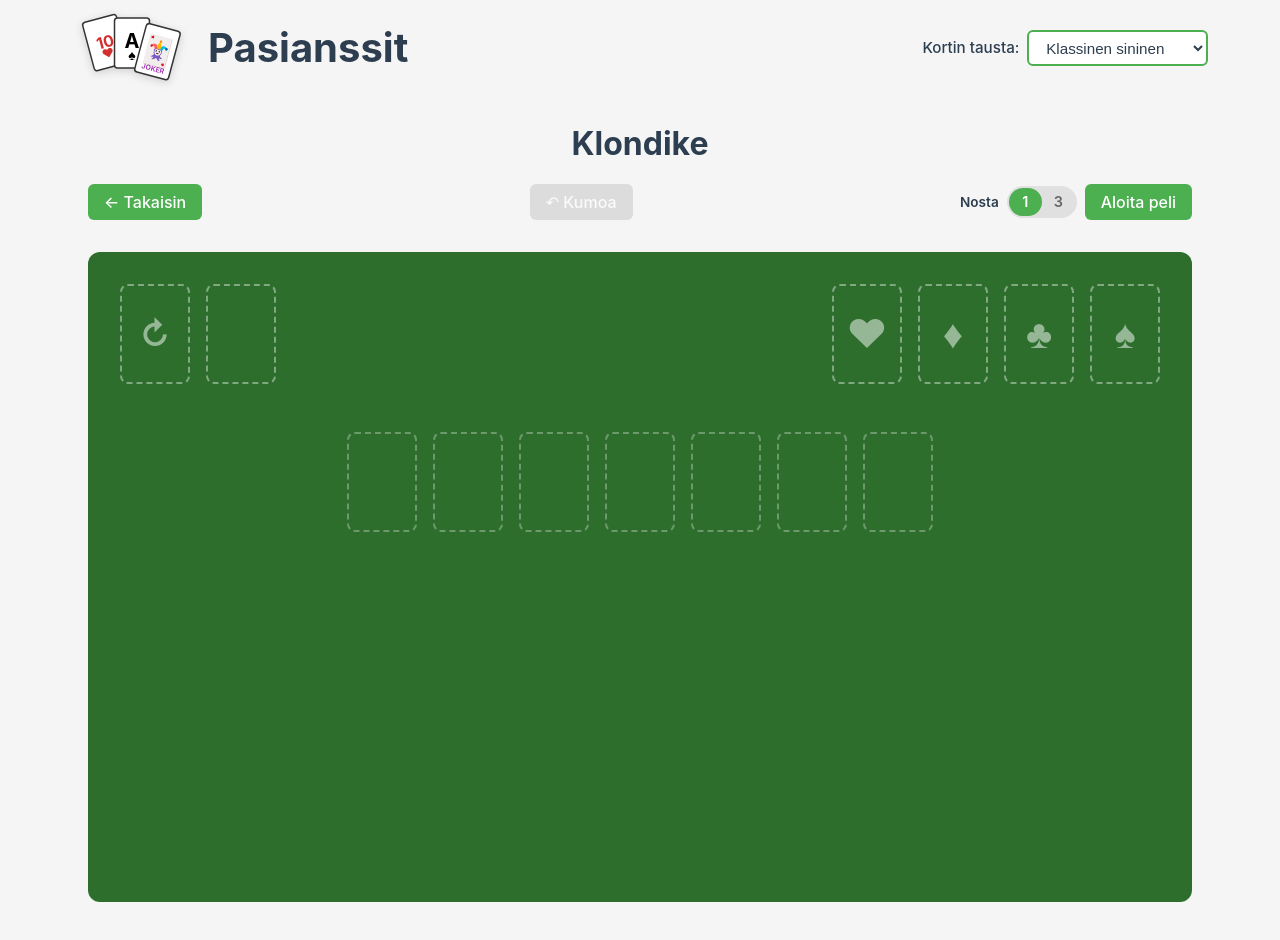
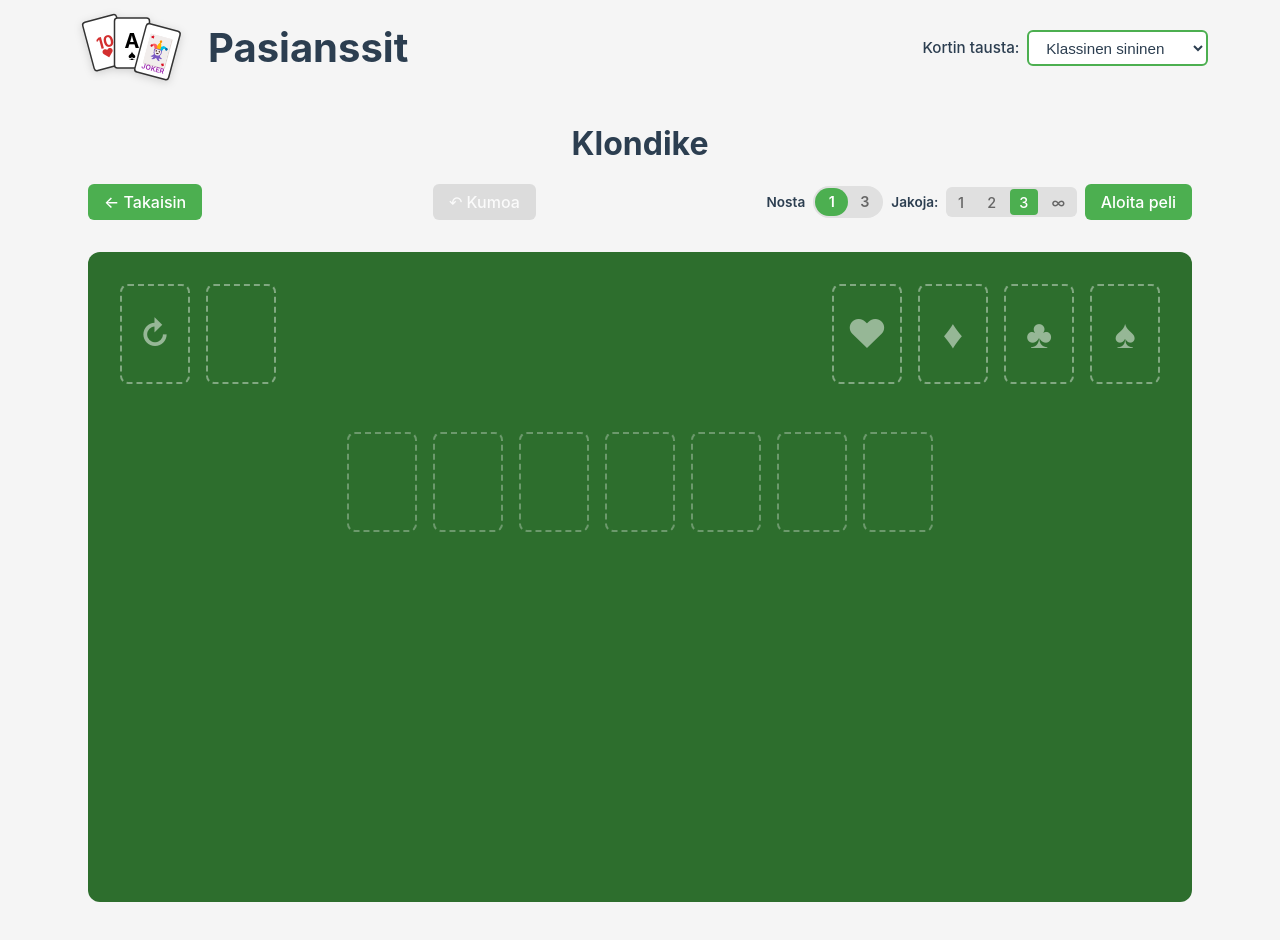
Before and after one commit to kirsirinnesalo/svelte-solitaire, a Svelte app: page / in a window 1280 px wide. Both pictures are taken after a click on the button 332 px from the left and 303 px from the top of the page. Shown: the top 940 px of the page. Built offline with nearby package versions, Linux system fonts and the light colour scheme.

Commit message:
Klondike: lisätty jakojen määrän asetukset (1, 2, 3, ∞), automaattinen oletusarvo ja punainen ruksi kun jakot loppuvat

```diff
--- a/src/games/klondike/Klondike.svelte
+++ b/src/games/klondike/Klondike.svelte
@@ -21,12 +21,24 @@
   let firstGameStarted = false; // Track if first game has been started
   let drawCount: 1 | 3 = 1; // Number of cards to draw from stock (setting)
   let activeDrawCount: 1 | 3 = 1; // Active draw count for current game
-  let recycleCount = 0; // Track stock recycling (only for drawCount = 1)
+  let recycleCount = 0; // Track stock recycling
+  let maxRecycles: 1 | 2 | 3 | 'unlimited' = 3; // Setting for next game
+  let activeMaxRecycles: 1 | 2 | 3 | 'unlimited' = 3; // Locked for current game
   let history: { state: KlondikeState; moves: number }[] = [];
   let draggedCard: { type: 'tableau' | 'waste' | 'foundation', index: number, cardIndex?: number } | null = null;
 
+  // Automatically update maxRecycles when drawCount changes
+  $: {
+    if (drawCount === 1) {
+      maxRecycles = 3;
+    } else if (drawCount === 3) {
+      maxRecycles = 'unlimited';
+    }
+  }
+
   function initGame() {
     activeDrawCount = drawCount; // Lock in the draw count for this game
+    activeMaxRecycles = maxRecycles; // Lock in the setting
     recycleCount = 0;
     gameStarted = true;
     firstGameStarted = true;
@@ -79,8 +91,8 @@
   function drawFromStock() {
     saveState();
     if (state.stock.length === 0) {
-      // Check recycle limit for 1-card draw mode
-      if (activeDrawCount === 1 && recycleCount >= 2) return; // Max 2 recycles (3 rounds total)
+      // Check recycle limit
+      if (activeMaxRecycles !== 'unlimited' && recycleCount >= activeMaxRecycles - 1) return; // Max recycles reached
       if (state.waste.length === 0) return; // Nothing to recycle
 
       // Reset stock from waste
@@ -228,6 +240,39 @@
           </div>
         </div>
       </div>
+      <div class="recycle-toggle-container">
+        <span class="toggle-label">Jakoja:</span>
+        <div class="recycle-toggle">
+          <button
+            class="recycle-option"
+            class:active={maxRecycles === 1}
+            on:click={() => maxRecycles = 1}
+          >
+            1
+          </button>
+          <button
+            class="recycle-option"
+            class:active={maxRecycles === 2}
+            on:click={() => maxRecycles = 2}
+          >
+            2
+          </button>
+          <button
+            class="recycle-option"
+            class:active={maxRecycles === 3}
+            on:click={() => maxRecycles = 3}
+          >
+            3
+          </button>
+          <button
+            class="recycle-option"
+            class:active={maxRecycles === 'unlimited'}
+            on:click={() => maxRecycles = 'unlimited'}
+          >
+            ∞
+          </button>
+        </div>
+      </div>
       <button
         on:click={initGame}
         class="new-game-btn"
@@ -242,15 +287,17 @@
     <div class="top-row">
       <div class="stock-waste-wrapper">
         <div class="stock-area">
-          {#if firstGameStarted && activeDrawCount === 1}
-            <div class="stock-counter">Jako: {recycleCount + 1}/3</div>
+          {#if firstGameStarted && activeMaxRecycles !== 'unlimited'}
+            <div class="stock-counter">Jako: {recycleCount + 1}/{activeMaxRecycles}</div>
           {/if}
           <button
             class="stock-pile pile"
             on:click={drawFromStock}
             disabled={state.stock.length === 0 && state.waste.length === 0 || isWon || isLost}
           >
-            {#if activeDrawCount === 1 && state.stock.length === 0 && recycleCount >= 2}
+            {#if !firstGameStarted}
+              <div class="empty-pile">↻</div>
+            {:else if state.stock.length === 0 && (state.waste.length === 0 || (activeMaxRecycles !== 'unlimited' && recycleCount >= activeMaxRecycles - 1))}
               <div class="empty-pile no-more-draws">✖</div>
             {:else if state.stock.length > 0}
               {#if state.stock.length > 2}
@@ -423,6 +470,41 @@
     gap: 0.5rem;
   }
 
+  .recycle-toggle-container {
+    display: flex;
+    align-items: center;
+    gap: 0.5rem;
+  }
+
+  .recycle-toggle {
+    display: flex;
+    gap: 0.25rem;
+    background: #e0e0e0;
+    padding: 2px;
+    border-radius: 6px;
+  }
+
+  .recycle-option {
+    padding: 0.3rem 0.6rem;
+    border: none;
+    background: transparent;
+    color: #666;
+    cursor: pointer;
+    font-size: 0.9rem;
+    font-weight: 500;
+    border-radius: 4px;
+    transition: all 0.2s;
+  }
+
+  .recycle-option:hover {
+    background: rgba(76, 175, 80, 0.1);
+  }
+
+  .recycle-option.active {
+    background: #4CAF50;
+    color: white;
+  }
+
   .toggle-label {
     font-size: 0.85rem;
     font-weight: 600;
@@ -568,6 +650,7 @@
   }
 
   .empty-pile.no-more-draws {
+    background: rgba(255, 0, 0, 0.15);
     border-color: rgba(255, 0, 0, 0.6);
     color: #ff4444;
     font-size: 3rem;
```
